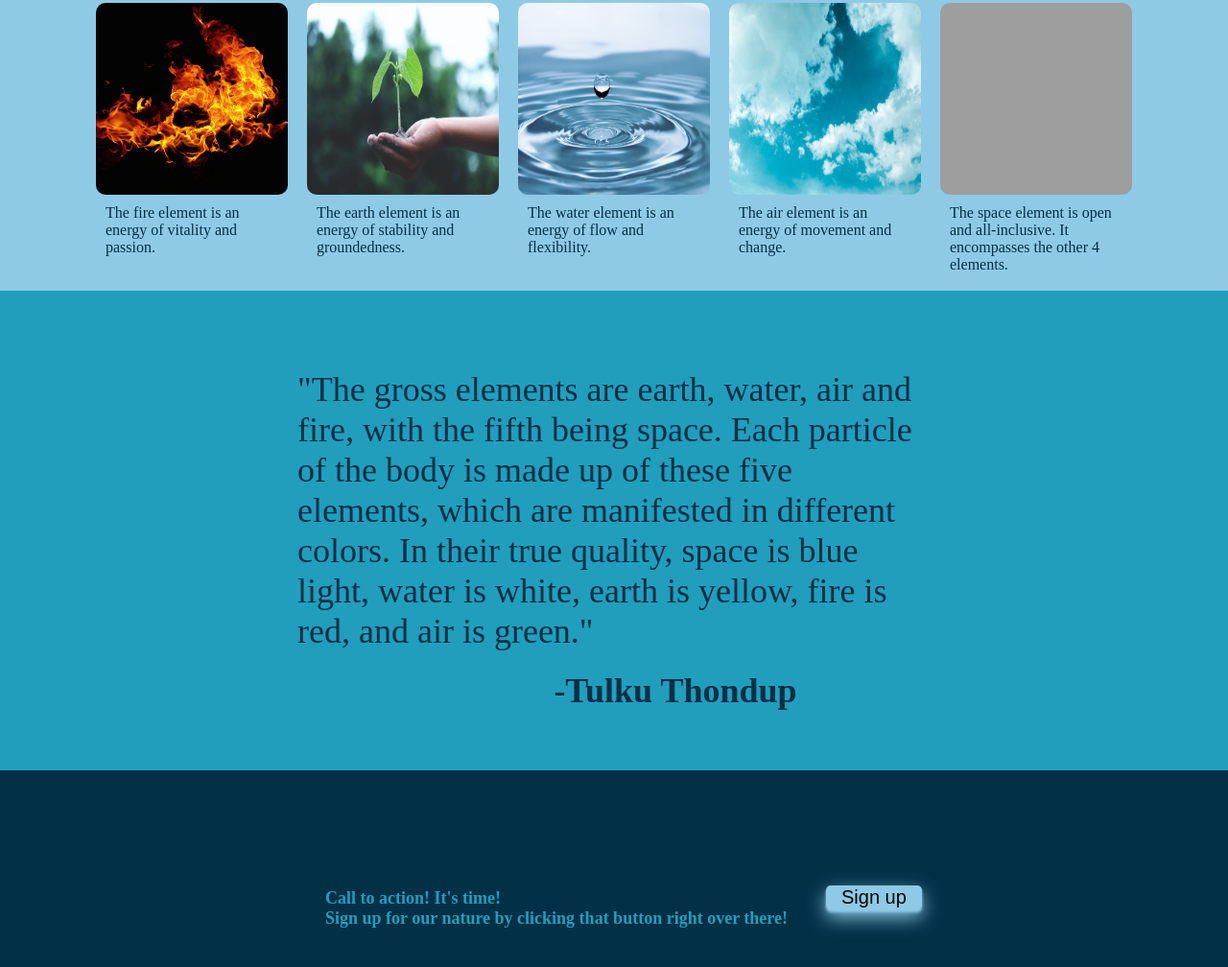
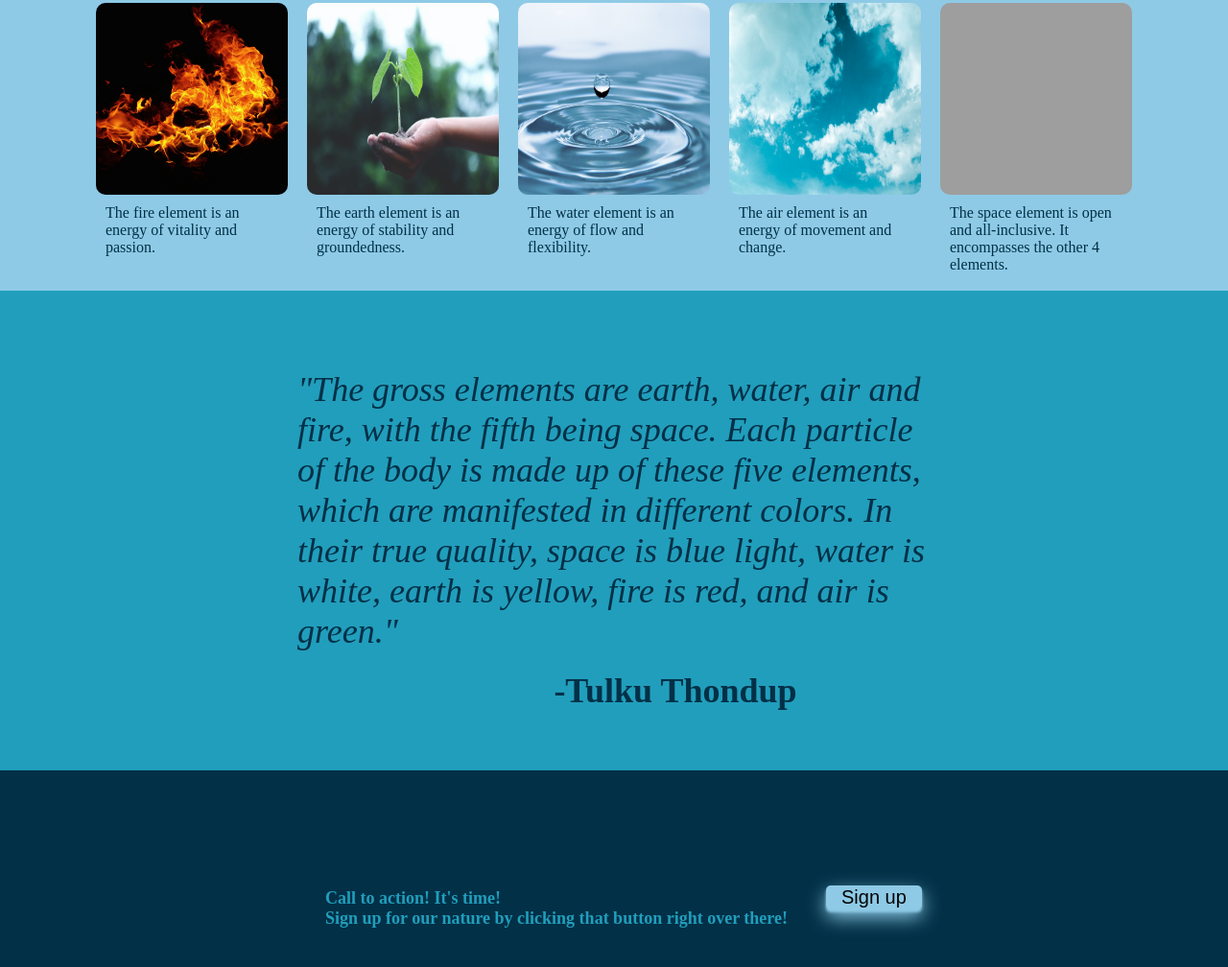
Before and after one commit to binleiden/odin-landingpage, a plain HTML site: page index.html in a window 1280 px wide. Shown: the part 808-1816 px from the top of the page at 96% size. Drawn offline with Linux system fonts and the light colour scheme; grey boxes are pictures that could not be loaded.

Commit message:
added italic to quote

```diff
--- a/index.html
+++ b/index.html
@@ -52,7 +52,7 @@
         </div>
     </div>
     <div class="quote-container">
-        <div class="quote">"The gross elements are earth, water, air and fire, with the fifth being space. Each particle of the body is made up of these five elements, which are manifested in different colors. In their true quality, space is blue light, water is white, earth is yellow, fire is red, and air is green."</div>
+        <div class="quote"><i>"The gross elements are earth, water, air and fire, with the fifth being space. Each particle of the body is made up of these five elements, which are manifested in different colors. In their true quality, space is blue light, water is white, earth is yellow, fire is red, and air is green."</i></div>
         <div class="author">-Tulku Thondup</div>
     </div>
         <div class="signup">
```
